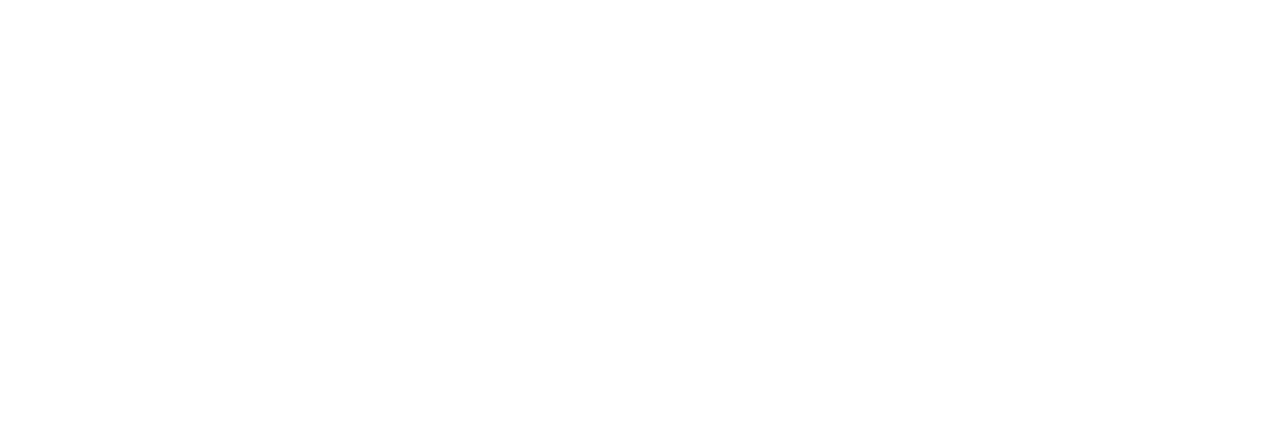
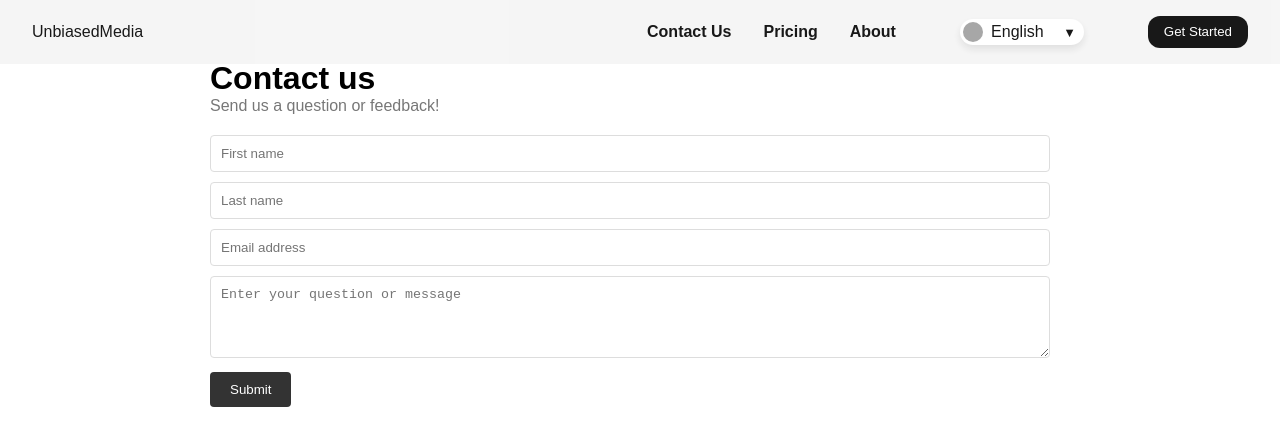
Before and after one commit to ayman644/panorama, a React (Create React App) app in the folder frontend/: page /contact in a window 1280 px wide. Before the commit this address had no page. Shown: the top 446 px of the page. Built offline with nearby package versions, Linux system fonts and the light colour scheme; grey boxes are pictures that could not be loaded.

Commit message:
Added basic contact page

```diff
--- a/frontend/src/App.js
+++ b/frontend/src/App.js
@@ -3,6 +3,7 @@
 import './App.css';
 import HomePage from './pages/HomePage/HomePage';
 import SearchPage from './pages/SearchPage/SearchPage';
+import ContactPage from "./pages/ContactPage/ContactPage";
 
 function App() {
   return (
@@ -10,6 +11,7 @@
         <Routes>
         <Route path="/" element={<HomePage />} />
         <Route path="/search" element={<SearchPage />} />
+        <Route path="/contact" element={<ContactPage />} />
         </Routes>
     </Router>
   );
--- a/frontend/src/components/Navigation.js
+++ b/frontend/src/components/Navigation.js
@@ -6,7 +6,7 @@
         </div>
         <div className="nav-group">
             <ul>
-            <li><a href="#page">Page</a></li>
+            <li><a href="/contact">Contact Us</a></li>
             <li><a href="#pricing">Pricing</a></li>
             <li><a href="#about">About</a></li>
             </ul>
--- /dev/null
+++ b/frontend/src/pages/ContactPage/ContactPage.css
@@ -0,0 +1,156 @@
+/* ContactPage.css */
+
+/* CSS Reset */
+* {
+    margin: 0;
+    padding: 0;
+    box-sizing: border-box;
+}
+
+body {
+    font-family: Arial, sans-serif;
+    background-color: white;
+}
+
+.contact-container {
+    display: flex;
+    justify-content: center;
+    align-items: center;
+    background-color: white;
+    max-width: 900px;
+    margin: 40px auto;
+    width: 100%;
+}
+
+.form-container {
+    padding: 20px;
+    flex: 1;
+}
+
+.form-container h1 {
+    margin-top: 0;
+}
+
+.form-container .subheading {
+    color: #777;
+    margin-bottom: 20px;
+}
+
+.form-container input,
+.form-container textarea {
+    width: calc(100% - 20px);
+    padding: 10px;
+    margin-bottom: 10px;
+    border: 1px solid #ddd;
+    border-radius: 4px;
+}
+
+.form-container input:focus,
+.form-container textarea:focus {
+    border-color: #333;
+}
+
+.form-container button {
+    padding: 10px 20px;
+    background-color: #333;
+    color: white;
+    border: none;
+    border-radius: 4px;
+    cursor: pointer;
+}
+
+.form-container button:hover {
+    background-color: #555;
+}
+
+.image-container {
+    flex: 1;
+    background: url('image.png') no-repeat center center;
+    background-size: cover;
+}
+
+/* Responsive Design */
+@media (max-width: 768px) {
+    .contact-container {
+        flex-direction: column;
+    }
+
+    .image-container {
+        width: 100%;
+        height: 200px;
+    }
+}
+
+/* Navigation Bar Styles from App.css */
+.navigation {
+    display: flex;
+    justify-content: space-between;
+    width: 100%;
+    padding: 1rem 2rem;
+    position: absolute;
+    top: 0;
+    align-items: center;
+    background-color: whitesmoke;
+    opacity: 0.9;
+}
+
+.navigation ul {
+    list-style: none;
+    display: flex;
+    gap: 2rem;
+}
+
+.navigation ul li {
+    display: flex;
+    align-items: center;
+}
+
+.navigation ul li a {
+    color: black;
+    text-decoration: none;
+    font-weight: bold;
+}
+
+.logo {
+    display: flex;
+    color: black;
+}
+
+.nav-group {
+    display: flex;
+    align-items: center;
+    gap: 1.5rem;
+}
+
+.language {
+    display: flex;
+    align-items: center;
+    gap: 0.5rem;
+    margin-left: 40px;
+    margin-right: 40px;
+    background-color: white;
+    box-shadow: 0 4px 8px rgba(0, 0, 0, 0.1);
+    border-radius: 2rem;
+    padding: 0.2rem 0.2rem;
+    padding-right: 0.5rem;
+}
+
+.language span {
+    color: black;
+}
+
+.language img {
+    width: 20px;
+    height: 20px;
+    border-radius: 50%;
+    object-fit: cover;
+    object-position: center;
+}
+
+.language span::after {
+    content: '  \25BC';
+    font-weight: bold;
+    font-size: 0.8rem;
+    margin-left: 1rem;
+    vertical-align: middle;
+}
--- /dev/null
+++ b/frontend/src/pages/ContactPage/ContactPage.js
@@ -0,0 +1,27 @@
+import './ContactPage.css';
+import { Navigation } from '../../components/Navigation'
+
+function ContactPage() {
+    return (
+        <div className="ContactPage">
+            <Navigation />
+            <div className="contact-container">
+                <div className="form-container">
+                    <h1>Contact us</h1>
+                    <p className="subheading">Send us a question or feedback!</p>
+                    <form id="contactForm">
+                        <input type="text" id="firstName" name="firstName" placeholder="First name" required/>
+                        <input type="text" id="lastName" name="lastName" placeholder="Last name" required/>
+                        <input type="email" id="email" name="email" placeholder="Email address" required/>
+                        <textarea id="message" name="message" rows="4" placeholder="Enter your question or message"
+                                  required></textarea>
+                        <button type="submit">Submit</button>
+                    </form>
+                </div>
+                {/*<div className="image-container"></div>*/}
+            </div>
+        </div>
+    );
+}
+
+export default ContactPage;
```
Also changed, not shown: frontend/src/App.css (line endings or trailing spaces), 1 other file (tests, documents, lock files or other folders).
